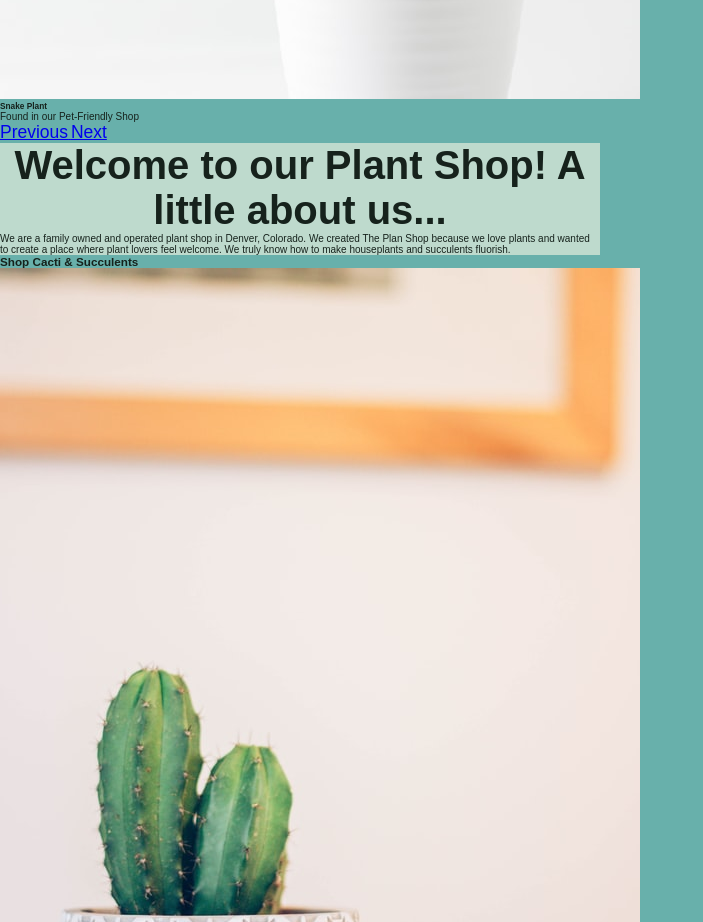
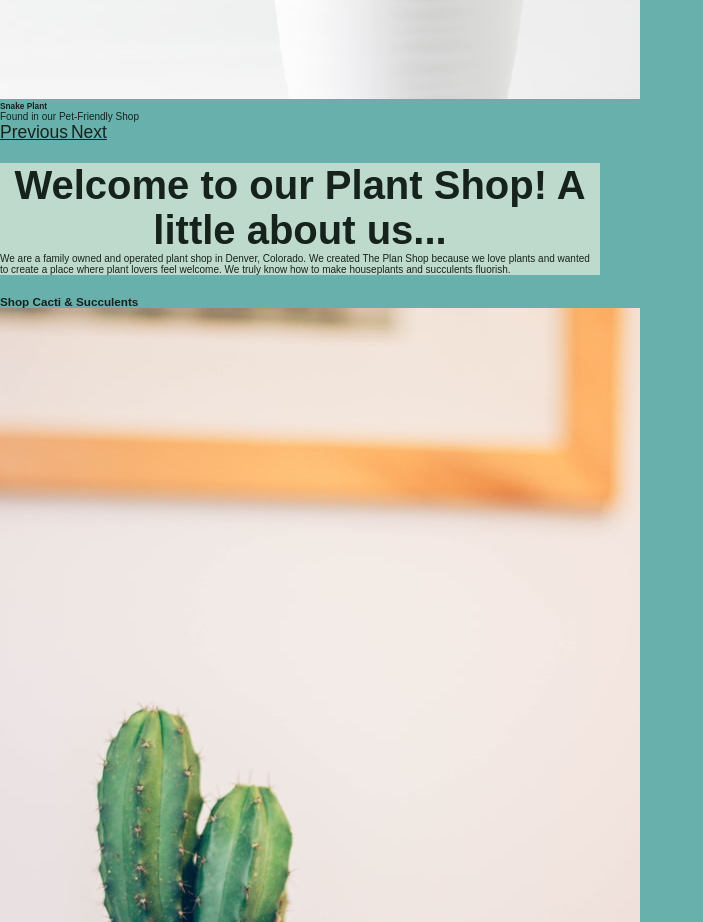
Before and after one commit to lcunnin/FirstProject, a plain HTML site: page index.html in a window 1280 px wide. Shown: the part 2920-3842 px from the top of the page, without its empty margins (0-703 px from the left). Drawn offline with Linux system fonts and the light colour scheme.

Commit message:
changed owner photo

```diff
--- a/css/style.css
+++ b/css/style.css
@@ -73,12 +73,14 @@ h2 {
 
 .visually-hidden {
     font-size: 1.75rem;
-    color: var(--font-primary: #344e41)
+    color: var(--font-primary)
 }
 
 .about-us {
     width: 600px;
     background: var(--background-primary);
+    margin-top: 20px;
+    margin-bottom: 20px;
 }
 
 .about-us h2 {
```
Also changed, not shown: css/images/chewy-JL4OgwQ0NHs-unsplash.jpg (deleted), css/images/pope-moysuh--X1uJR4FzgQ-unsplash.jpg (added).
